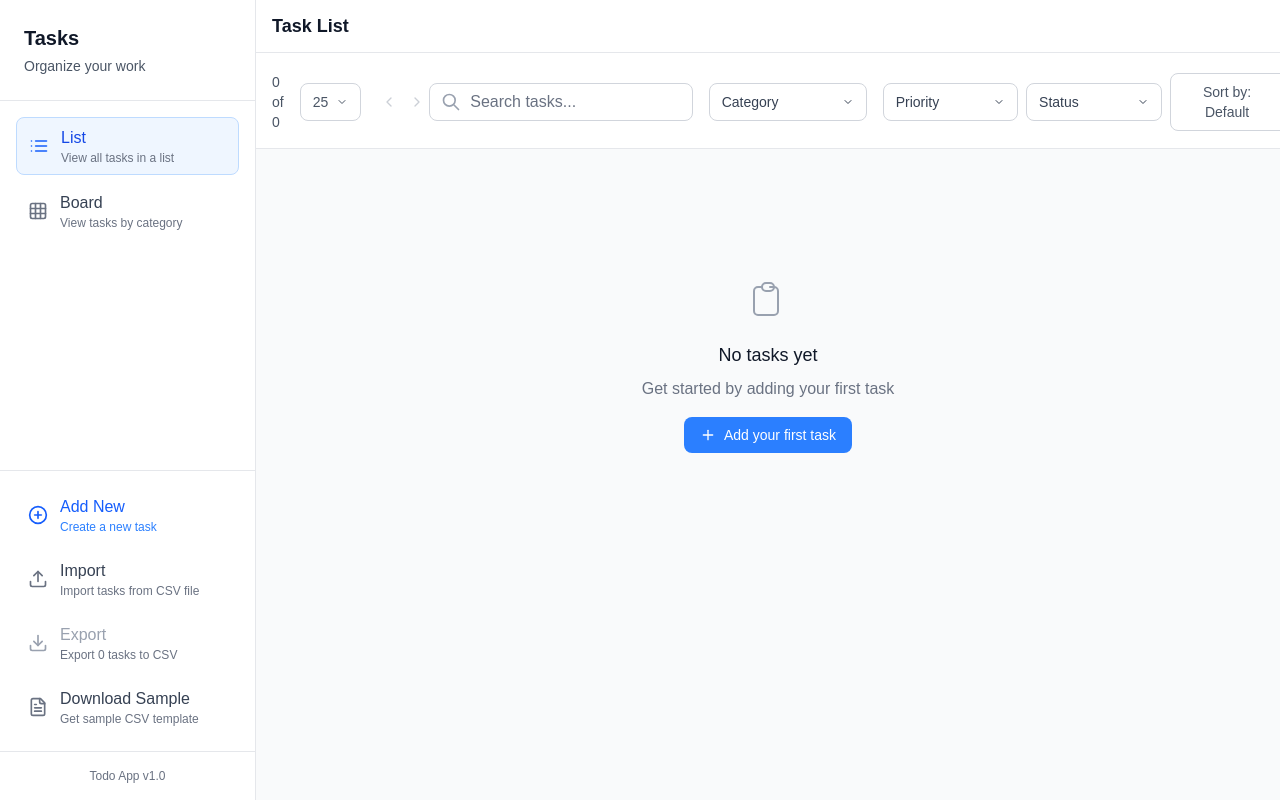
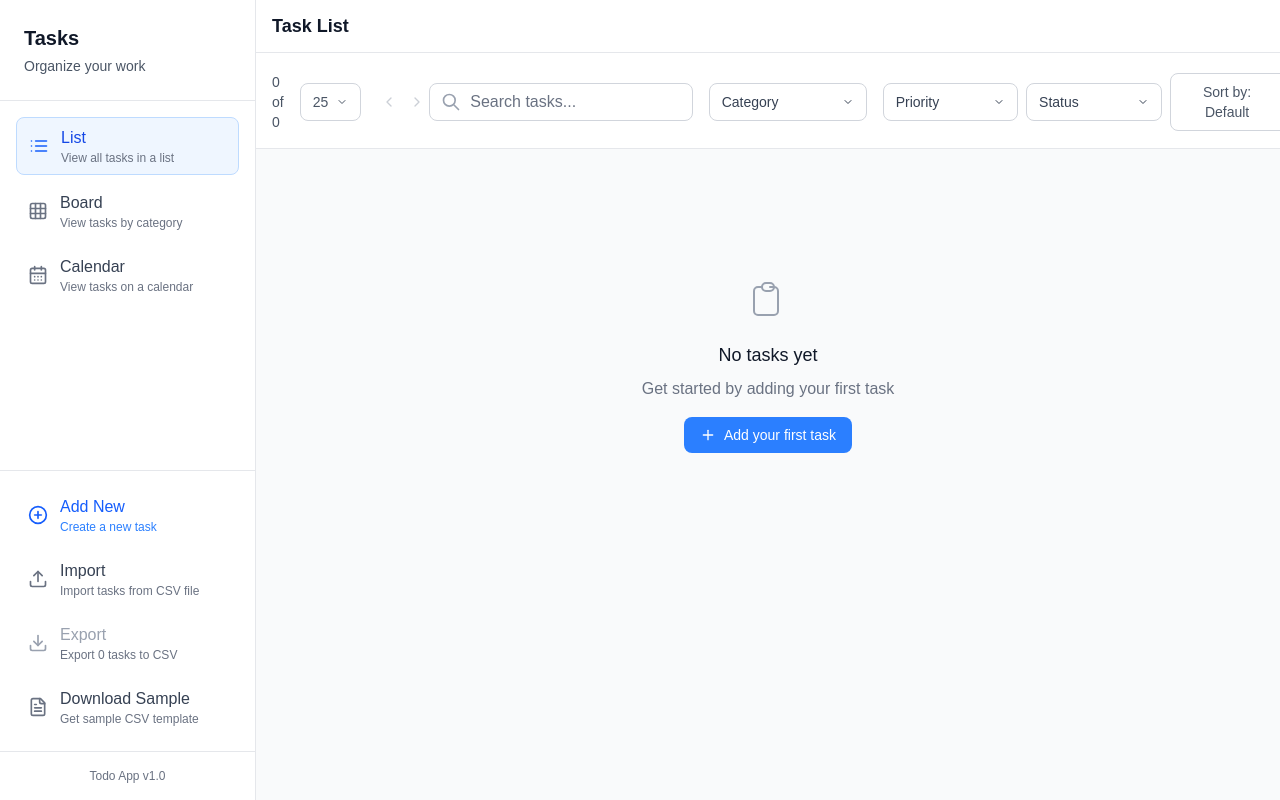
Before and after one commit to andykoe24/nextjs-todo-app, a Next.js app: page / in a window 1280 px wide. Built offline with nearby package versions, Linux system fonts and the light colour scheme.

Commit message:
add calendar in side bar

```diff
--- a/src/app/page.js
+++ b/src/app/page.js
@@ -3,6 +3,7 @@
 import { useState } from 'react';
 import TodoList from '../components/TodoList';
 import BoardView from '../components/BoardView';
+import CalendarView from '../components/CalendarView';
 import Sidebar from '../components/Sidebar';
 import { TodoProvider, useTodo } from '../context/TodoContext';
 import { Menu, X } from 'lucide-react';
@@ -45,7 +46,7 @@
               <Menu className="h-5 w-5" />
             </button>
             <h1 className="text-lg font-semibold text-gray-900 dark:text-white">
-              {currentView === 'list' ? 'Task List' : 'Task Board'}
+              {currentView === 'list' ? 'Task List' : currentView === 'board' ? 'Task Board' : currentView === 'calendar' ? 'Calendar' : ''}
             </h1>
             <div className="w-10 lg:hidden" /> {/* Spacer for centering on mobile */}
           </div>
@@ -53,7 +54,7 @@
 
         {/* Main Content Area - Takes remaining space */}
         <main className="flex-1 overflow-hidden mt-2">
-          {currentView === 'list' ? <TodoList /> : <BoardView />}
+          {currentView === 'list' ? <TodoList /> : currentView === 'board' ? <BoardView /> : currentView === 'calendar' ? <CalendarView /> : null}
         </main>
       </div>
     </div>
--- a/src/components/Sidebar.js
+++ b/src/components/Sidebar.js
@@ -1,7 +1,7 @@
 'use client';
 
 import { useState, useRef } from 'react';
-import { List, Grid3X3, X, Upload, Download, FileText, PlusCircle } from 'lucide-react';
+import { List, Grid3X3, CalendarDays, X, Upload, Download, FileText, PlusCircle } from 'lucide-react';
 import { useTodo } from '../context/TodoContext';
 
 const Sidebar = ({ onClose }) => {
@@ -20,6 +20,12 @@
       label: 'Board',
       icon: Grid3X3,
       description: 'View tasks by category'
+    },
+    {
+      id: 'calendar',
+      label: 'Calendar',
+      icon: CalendarDays,
+      description: 'View tasks on a calendar'
     }
   ];
 
```
